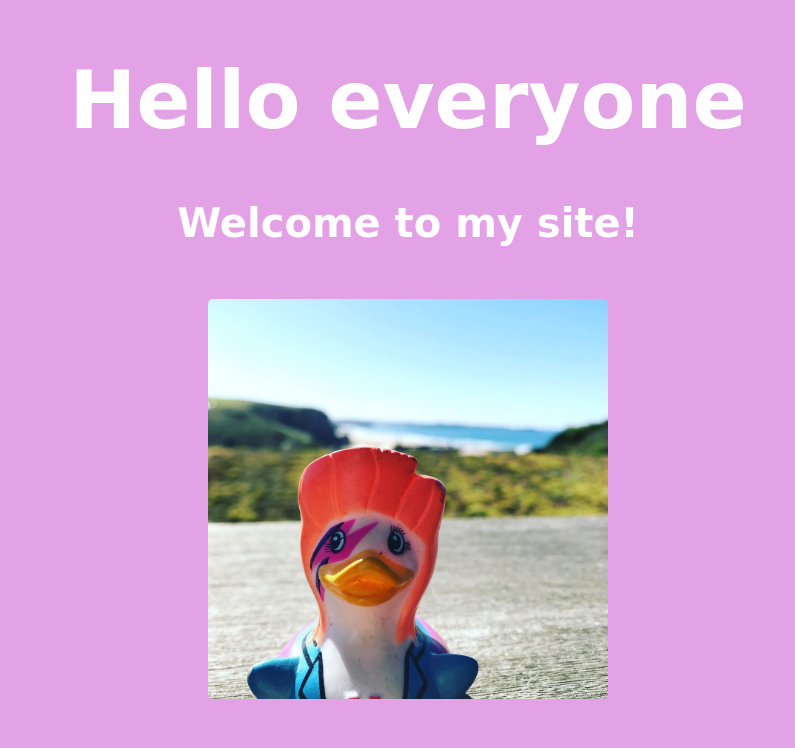
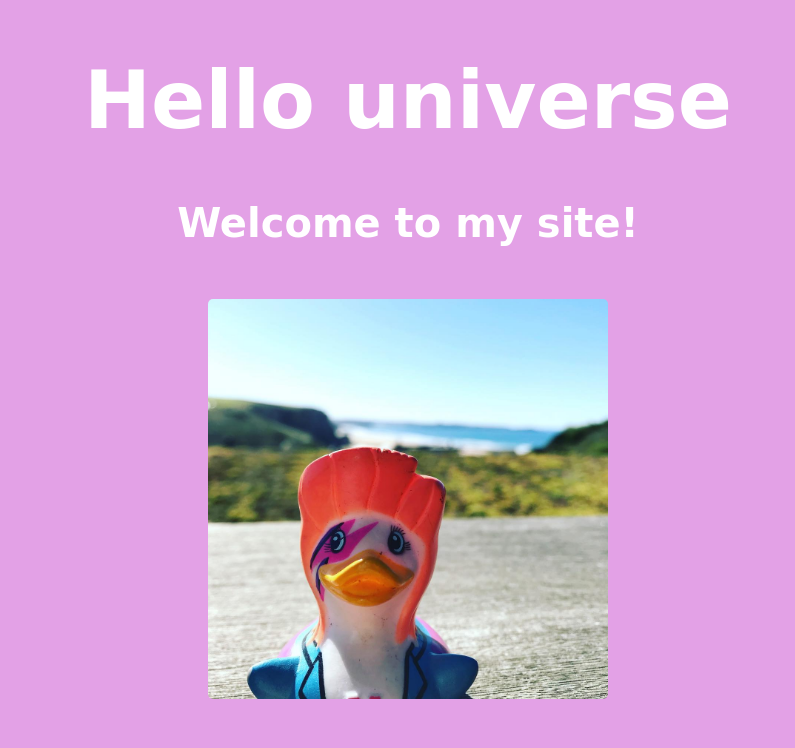
Before and after one commit to shelleygrozin/beginners-week-one-master, a plain HTML site: page index.html in a window 1280 px wide. Shown: the top 748 px of the page, without its empty margins (0-795 px from the left). Drawn offline with Linux system fonts and the light colour scheme.

Commit message:
Update index.html

```diff
--- a/index.html
+++ b/index.html
@@ -6,7 +6,7 @@
 </head>
 <body>
 <div>
- <h1> Hello everyone </h1>
+ <h1> Hello universe </h1>
   <h2>Welcome to my site! </h2>
 
 <img src="./duck.jpg" alt="A local image" width="200px" class="centre"/>
```
